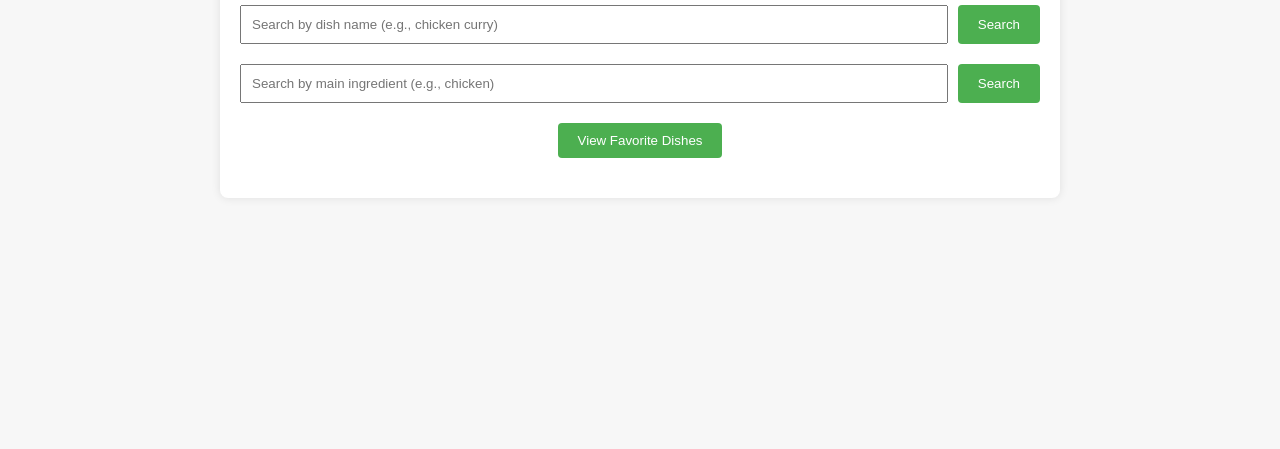
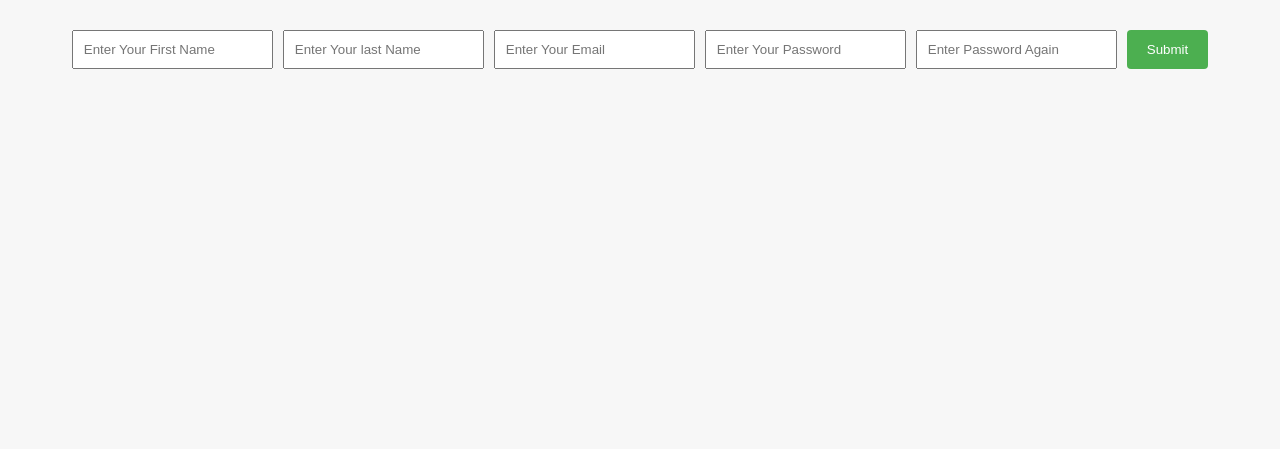
Before and after one commit to Vivek2213/ReceipeDisplay, a plain HTML site: page index.html in a window 1280 px wide. Shown: the part 351-800 px from the top of the page. Drawn offline with nearby package versions, Linux system fonts and the light colour scheme.

Commit message:
form added

```diff
--- a/index.html
+++ b/index.html
@@ -8,6 +8,14 @@
     <title>Recipe Search</title>
 </head>
 <body>
+    <form class="form">
+        <input type="text" name="fname" id="fname" placeholder="Enter Your First Name">
+        <input type="text" name="lname" id="lname" placeholder="Enter Your last Name">
+        <input type="email" name="email" id="email" placeholder="Enter Your Email">
+        <input type="password" name="password" id="password" placeholder="Enter Your Password">
+        <input type="password" name="confpass" id="confpass" placeholder="Enter Password Again">
+        <button type="submit">Submit</button>
+    </form>
     <div class="container">
         <h1>Recipe Search</h1>
 
--- a/styles.css
+++ b/styles.css
@@ -9,7 +9,10 @@ body {
     justify-content: center;
     min-height: 100vh;
 }
-
+.form{
+    display: flex;
+    flex-direction: row;
+}
 .container {
     text-align: center;
     background-color: #fff;
@@ -19,6 +22,7 @@ body {
     width: 80%;
     max-width: 800px;
     margin: auto;
+    display: none;
 }
 
 .input-container {
```
